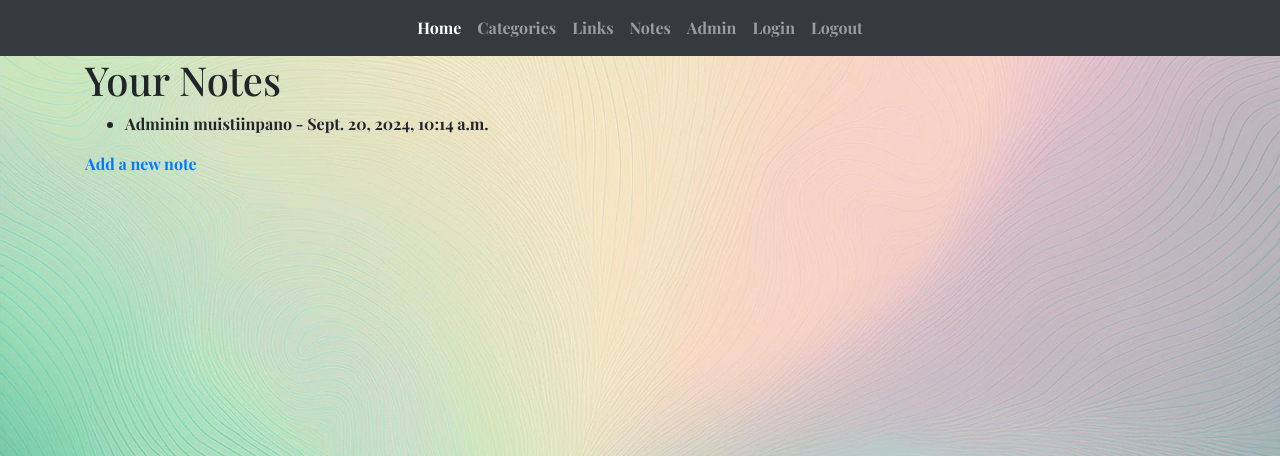
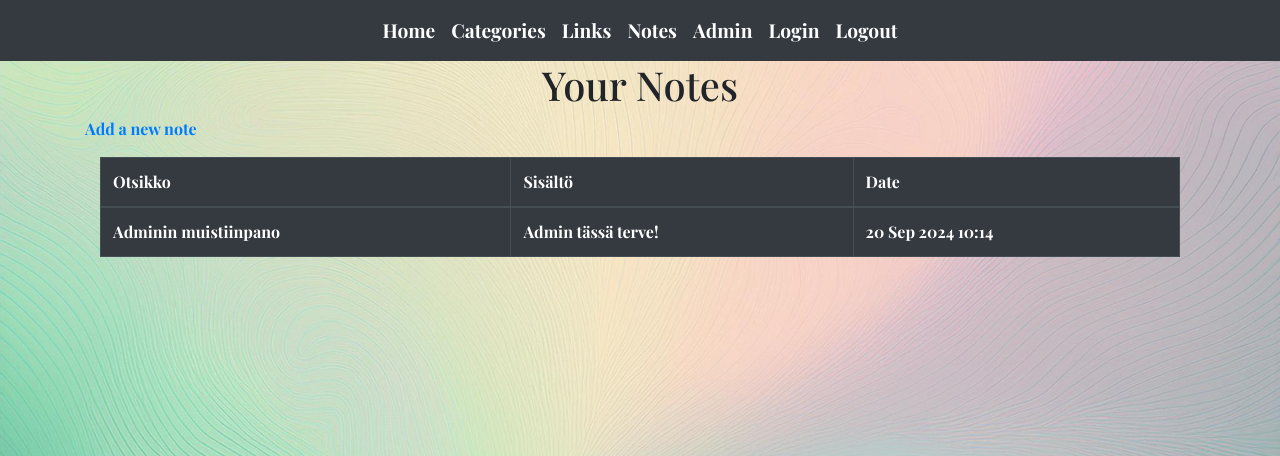
Before and after one commit to Tonifer1/django_links, a Django app: page /notes/ in a window 1280 px wide. Shown: the top 456 px of the page. Run offline with Django 5.2, Linux system fonts and the light colour scheme; a user stored in the database is signed in; data comes from the database, SQL or seed files in the repository; both versions use the stored data as it was after the commit; some libraries are stand-ins or nearby versions; some web fonts are replaced.

Commit message:
nav bar teksti suurennettu ja teksti muutettu valkoiseksi

```diff
--- a/app/static/style.css
+++ b/app/static/style.css
@@ -26,14 +26,14 @@
     color: white;
 }
 
-/*
+
 .moving-text {
-    font-size: 24px; /
+    font-size: 24px;
     font-weight: bold;
     white-space: nowrap;
     animation: move 20s linear infinite;
 }
-    */
+
 
 /* Lisää hieman tilaa footerin ja sivun sisällön väliin */
 .container {
@@ -44,3 +44,18 @@
     0% { transform: translateX(100%); }
     100% { transform: translateX(-100%); }
 }
+
+/*NavBar*/
+.navbar-nav {
+  font-size: 1.2em;
+
+
+}
+
+.navbar-dark .navbar-nav .nav-link {
+  color: #ffffff !important;
+}
+
+.navbar-nav .nav-item.active .nav-link {
+  color: #ffffff !important;
+}
--- a/app/templates/index.html
+++ b/app/templates/index.html
@@ -23,6 +23,14 @@
     <link rel="preconnect" href="https://fonts.gstatic.com" crossorigin>
     <link href="https://fonts.googleapis.com/css2?family=Playfair+Display:ital,wght@0,400..900;1,400..900&display=swap" rel="stylesheet">
 
+
+    <!--<link href="https://cdn.jsdelivr.net/npm/bootstrap@5.3.2/dist/css/bootstrap.min.css" rel="stylesheet">
+    <script src="https://cdn.jsdelivr.net/npm/bootstrap@5.0.0/dist/js/bootstrap.bundle.min.js"></script>
+    <script src="https://kit.fontawesome.com/4ee02d352f.js" crossorigin="anonymous"></script>-->
+
+
+
+
     <!-- Django static files -->
     {% load static %}
     <link rel="stylesheet" href="{% static 'style.css' %}">
@@ -32,14 +40,14 @@
 <body class="playfair-display-unique1 background-image">
 
     <!-- Bootstrap Navbar -->
-    <nav class="navbar navbar-expand-sm bg-dark navbar-dark">
+    <nav class="navbar navbar-expand-sm navbar-dark bg-dark">
         <button class="navbar-toggler" type="button" data-toggle="collapse" data-target="#navbarNav" aria-controls="navbarNav" aria-expanded="false" aria-label="Toggle navigation">
             <span class="navbar-toggler-icon"></span>
         </button>
         <div class="collapse navbar-collapse justify-content-center" id="navbarNav">
             <ul class="navbar-nav">
                 <li class="nav-item active">
-                    <a class="nav-link" href="/">Home <span class="sr-only">(current)</span></a>
+                <a class="nav-link " href="/">Home<span class="sr-only">(current)</span></a>
                 </li>
                 <li class="nav-item">
                     <a class="nav-link" href="/categories">Categories</a>
--- a/app/templates/linksbycategory.html
+++ b/app/templates/linksbycategory.html
@@ -21,7 +21,7 @@
     </div>
         <!-- Linkki takaisin categorylist.html-sivulle -->
         <div class="d-flex justify-content-center mt-4">
-            <a href="{% url 'categories' %}" class="btn btn-secondary">Back to Categories</a>
+            <a href="{% url 'index' %}" class="btn btn-secondary">Home</a>
         </div>
 </div>
 {% endblock %}
--- a/app/templates/notes/note_list.html
+++ b/app/templates/notes/note_list.html
@@ -1,12 +1,36 @@
 {% extends 'index.html' %}
 {% block content %}
+<center>
   <h1>Your Notes</h1>
-  <ul>
-    {% for note in notes %}
-      <li>{{ note.title }} - {{ note.created_at }}</li>
-    {% empty %}
-      <li>No notes found</li>
-    {% endfor %}
-  </ul>
+</center>
   <a href="{% url 'add-note' %}">Add a new note</a>
+
+    <div class=" container mt-3">
+
+        <table class="table table-bordered table-dark table-hover">
+            <thead>
+                <tr>
+                <th>Otsikko</th>
+                <th>Sisältö</th>
+                <th>Date</th>
+                </tr>
+            </thead>
+            <tbody>
+                {% for note in notes %}
+                <tr>
+                <td>{{note.title}}</td>
+                <td>{{note.content}}</td>
+                <td>{{ note.created_at|date:"d M Y H:i" }}</td>
+
+                </tr>
+                {%empty%}
+                <tr>
+                <td colspan="3" class="text-center">No notes found</td>
+                </tr>
+                {% endfor %}
+            </tbody>
+        </table>
+  </div>
+
+
 {% endblock %}
--- a/app/views.py
+++ b/app/views.py
@@ -40,7 +40,7 @@ def linklistview(request):
     if not request.user.is_authenticated:
         return render(request, 'loginpage.html')
     else:
-        linklist = Link.objects.all()
+        linklist = Link.objects.all().order_by('linkname')
         categorylist = Category.objects.all()
         context = {'links': linklist, 'categories': categorylist}
         return render(request,'linklist.html', context)
@@ -110,7 +110,7 @@ def categorylistview(request):
     if not request.user.is_authenticated:
         return render(request, 'loginpage.html')
     else:
-        categorylist = Category.objects.all()
+        categorylist = Category.objects.all().order_by('categoryname')
         context = {'categories': categorylist}
         return render(request,'categorylist.html', context)
 
```
Also changed, not shown: db.sqlite3.
